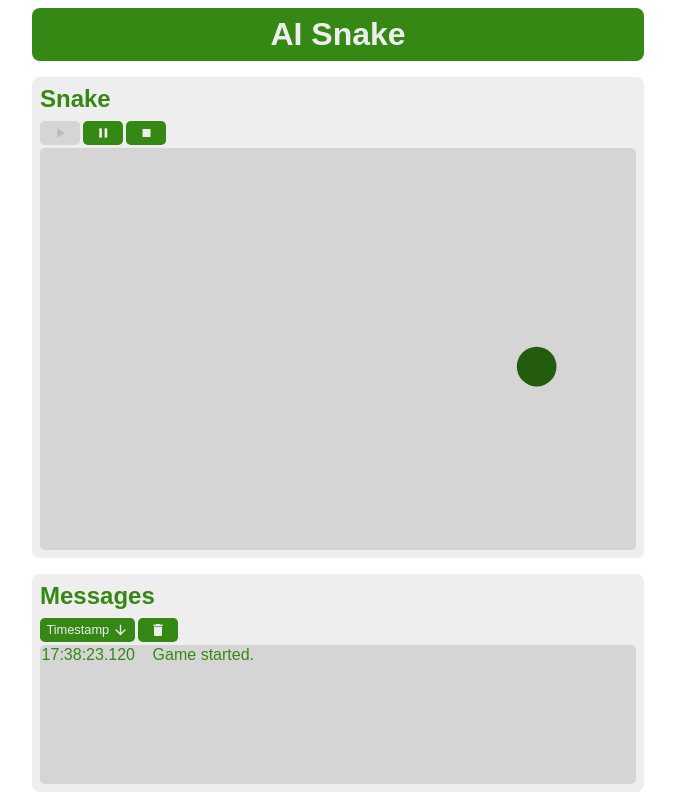
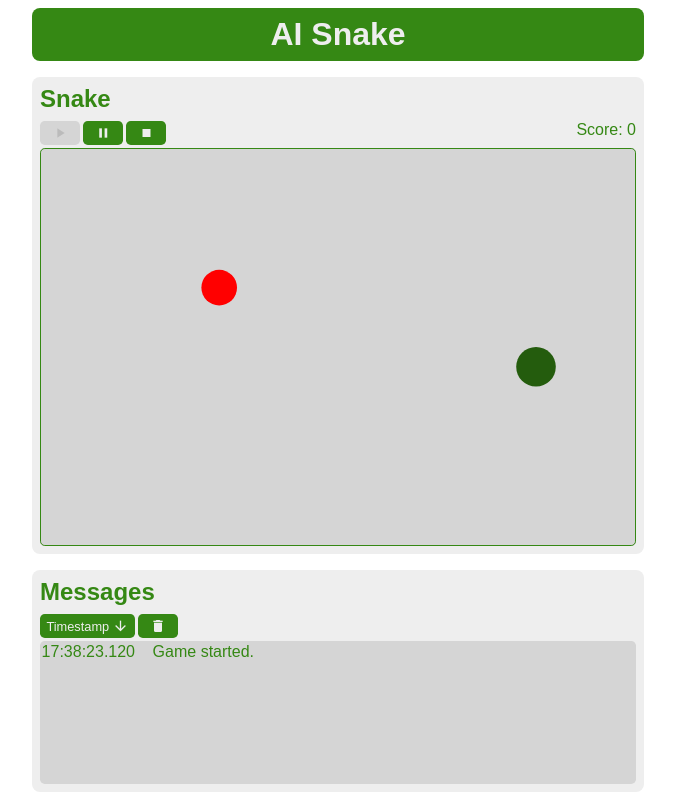
Before and after one commit to KamilRosinski/snake, an Angular app in the folder snake-client/src/main/webapp/: page / in a window 1280 px wide. Both pictures are taken after a click on the button "play_arrow". Shown: the whole page, without its empty margins (302-977 px from the left). Built offline with nearby package versions, Linux system fonts and the light colour scheme.

Commit message:
Simple food added; more styling

```diff
--- a/snake-client/src/main/webapp/src/app/snake/snake.component.html
+++ b/snake-client/src/main/webapp/src/app/snake/snake.component.html
@@ -1,13 +1,19 @@
 <section>
     <h2>Snake</h2>
-    <div class="btns ctrl-btns">
-        <button class="btn" (click)="play()" [disabled]="!isPlayable()"><i class="material-icons">play_arrow</i></button>
-        <button class="btn" (click)="pause()" [disabled]="!isPausable()"><i class="material-icons">pause</i></button>
-        <button class="btn" (click)="reset()" [disabled]="!isResettable()"><i class="material-icons">stop</i></button>
+    <div id="game-controls">
+        <div class="btns">
+            <button class="btn" (click)="play()" [disabled]="!isPlayable()"><i class="material-icons">play_arrow</i></button>
+            <button class="btn" (click)="pause()" [disabled]="!isPausable()"><i class="material-icons">pause</i></button>
+            <button class="btn" (click)="reset()" [disabled]="!isResettable()"><i class="material-icons">stop</i></button>
+        </div>
+        <div id="game-score" *ngIf="isSnake">
+            <p>Score: {{score}}</p>
+        </div>
     </div>
     <div id="snake-box" class="inner-box" (swipe)="swipe($event)">
         <svg [attr.viewBox]="boardDimensions" *ngIf="isSnake" >
-            <circle r="0.5" [attr.cx]="snakeCoordinates.x + 0.5" [attr.cy]="snakeCoordinates.y + 0.5"></circle>
+            <circle class="food" r="0.45" [attr.cx]="foodCoordinates.x" [attr.cy]="foodCoordinates.y"></circle>
+            <circle class="head" r="0.5" [attr.cx]="headCoordinates.x" [attr.cy]="headCoordinates.y"></circle>
         </svg>
     </div>
 </section>
--- a/snake-client/src/main/webapp/src/app/snake/snake.component.scss
+++ b/snake-client/src/main/webapp/src/app/snake/snake.component.scss
@@ -1,14 +1,31 @@
 @import "../../variables";
 
+#game-controls {
+  display: flex;
+  justify-content: space-between;
+}
+
 #snake-box {
+  display: flex;
+  justify-content: center;
 
   p {
     text-align: center;
     padding: 5rem 0;
   }
 
-  svg circle {
-    fill: $dark-green;
+  svg {
+    max-height: 50vh;
+    border: 1px solid $main-green;
+    border-radius: 0.3rem;
+
+    .head {
+      fill: $dark-green;
+    }
+
+    .food {
+      fill: $red;
+    }
   }
 
 }
--- a/snake-client/src/main/webapp/src/app/snake/snake.component.ts
+++ b/snake-client/src/main/webapp/src/app/snake/snake.component.ts
@@ -34,6 +34,8 @@ export class SnakeComponent implements OnInit {
     private interval: Observable<number> = interval(500);
     private intervalSubscription: Subscription;
 
+    score: number = 0;
+
     constructor(private messagingService: MessagingService) {
     }
 
@@ -50,9 +52,15 @@ export class SnakeComponent implements OnInit {
             if (moveResult.status !== SnakeStatus.ALIVE) {
                 this.gameState = GameState.FINISHED;
                 this.intervalSubscription.unsubscribe();
-                this.messagingService.sendMessage(`Game ended: snake crashed into wall at position (${moveResult.coordinates.x}, ${moveResult.coordinates.y}).`)
-            } else if (moveResult.directionChanged) {
-                this.messagingService.sendMessage(`Turn at position (${moveResult.coordinates.x}, ${moveResult.coordinates.y}), new direction: ${Direction[moveResult.lastMoveDirection]}.`);
+                this.messagingService.sendMessage(`Game ended: snake crashed into wall at position (${moveResult.oldPosition.x}, ${moveResult.oldPosition.y}).`)
+            } else {
+                if (moveResult.directionChanged) {
+                    this.messagingService.sendMessage(`Turn at position (${moveResult.oldPosition.x}, ${moveResult.oldPosition.y}), new direction: ${Direction[moveResult.lastMoveDirection]}.`);
+                }
+                if (moveResult.foodEaten) {
+                    ++this.score;
+                    this.messagingService.sendMessage(`Food eaten at position (${moveResult.newPosition.x}, ${moveResult.newPosition.y}), new score: ${this.score}.`);
+                }
             }
         });
         this.messagingService.sendMessage('Game started.');
@@ -76,6 +84,7 @@ export class SnakeComponent implements OnInit {
         this.gameState = GameState.NEW;
         this.intervalSubscription.unsubscribe();
         this.snake = null;
+        this.score = 0;
         this.messagingService.sendMessage('Game reset.');
     }
 
@@ -99,12 +108,15 @@ export class SnakeComponent implements OnInit {
     }
 
     get boardDimensions(): string {
-        return `0 0 ${this.snake.boardDimensions.numberOfColumns} ${this.snake.boardDimensions.numberOfRows}`;
+        return `-0.5 -0.5 ${this.snake.boardDimensions.numberOfColumns} ${this.snake.boardDimensions.numberOfRows}`;
     }
 
-    get snakeCoordinates(): Coordinates {
-        console.log(this.snake.position);
-        return this.snake.position;
+    get headCoordinates(): Coordinates {
+        return this.snake.headCoordinates;
+    }
+
+    get foodCoordinates(): Coordinates {
+        return this.snake.foodCoordinates;
     }
 
     get isSnake(): boolean {
--- a/snake-client/src/main/webapp/src/app/snake/snake.ts
+++ b/snake-client/src/main/webapp/src/app/snake/snake.ts
@@ -16,10 +16,11 @@ export class Snake {
     private lastMoveDirection: Direction = Direction.EAST;
     private nextMoveDirection: Direction = Direction.EAST;
 
-    public position: Coordinates;
+    public headCoordinates: Coordinates;
+    public foodCoordinates: Coordinates = new Coordinates(4, 3);
 
     constructor(public readonly boardDimensions: Dimensions) {
-        this.position = new Coordinates(
+        this.headCoordinates = new Coordinates(
             Math.floor(boardDimensions.numberOfColumns / 2),
             Math.floor(boardDimensions.numberOfRows / 2));
     }
@@ -32,26 +33,32 @@ export class Snake {
 
     move(): MoveResult {
 
-        let directionChanged = false;
-        let status: SnakeStatus = SnakeStatus.WALL_COLLISION;
+        const result: MoveResult = {
+            status: SnakeStatus.WALL_COLLISION,
+            newPosition: null,
+            oldPosition: this.headCoordinates,
+            directionChanged: false,
+            lastMoveDirection: this.lastMoveDirection,
+            foodEaten: false
+        };
 
-        const newPosition: Coordinates = Snake.MOVE_VECTORS.get(this.nextMoveDirection).add(this.position);
+        const newPosition: Coordinates = Snake.MOVE_VECTORS.get(this.nextMoveDirection).add(this.headCoordinates);
         if (newPosition.x >= 0 && newPosition.x < this.boardDimensions.numberOfColumns && newPosition.y >= 0 && newPosition.y < this.boardDimensions.numberOfRows) {
-            status = SnakeStatus.ALIVE;
-            this.position = newPosition;
+
+            result.status = SnakeStatus.ALIVE;
+            result.newPosition = this.headCoordinates = newPosition;
+
             if (this.lastMoveDirection !== this.nextMoveDirection) {
                 this.lastMoveDirection = this.nextMoveDirection;
-                directionChanged = true;
+                result.directionChanged = true;
+            }
+
+            if (this.headCoordinates.x === this.foodCoordinates.x && this.headCoordinates.y === this.foodCoordinates.y) {
+                result.foodEaten = true;
             }
         }
 
-        return {
-            coordinates: this.position,
-            lastMoveDirection: this.lastMoveDirection,
-            directionChanged: directionChanged,
-            status: status,
-            foodEaten: false
-        };
+        return result;
     }
 
 }
--- a/snake-client/src/main/webapp/src/variables.scss
+++ b/snake-client/src/main/webapp/src/variables.scss
@@ -4,3 +4,4 @@ $darker-grey: darken($dark-grey, 5);
 $darkest-grey: darken($darker-grey, 5);
 $main-green: #358814;
 $dark-green: darken($main-green, 10);
+$red: red;
```
Also changed, not shown: snake-client/src/main/webapp/src/app/snake/move-result.ts (+6 -5 lines).
